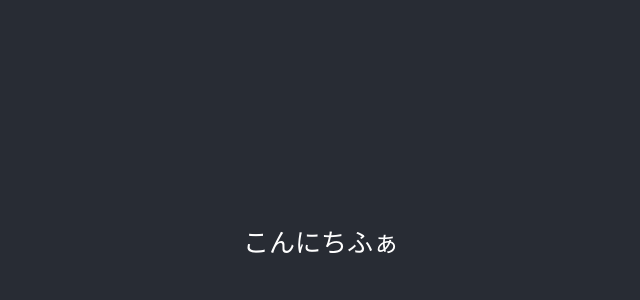
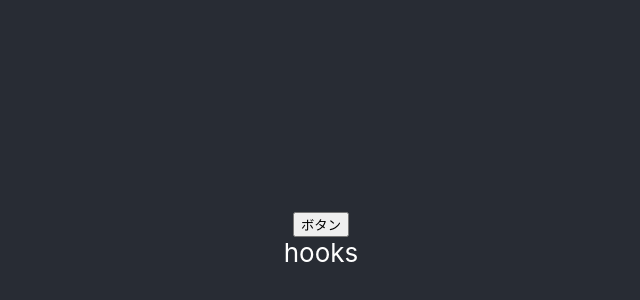
Before and after one commit to arsdeeennya/-reactHooks-, a React (Create React App) app: page / in a window 1280 px wide. Shown: the part 160-460 px from the top of the page, without its empty margins (319-959 px from the left). Built offline with nearby package versions, Linux system fonts and the light colour scheme.

Commit message:
クリックイベント実装

```diff
--- a/src/App.js
+++ b/src/App.js
@@ -7,7 +7,7 @@ function App() {
   return (
     <div className="App">
       <header className="App-header">
-        <Basic1/>
+        <Basic1 name="hooks"/>
       </header>
     </div>
   );
--- a/src/components/Basic1.js
+++ b/src/components/Basic1.js
@@ -1,9 +1,14 @@
 import React from "react"
 
-const Basic1 = () => {
+const Basic1 = (props) => {
+	const clickHandler = () =>{
+		console.log("クリックしたよ");
+	}
+
 	return (
 		<React.Fragment>
-			こんにちふぁ
+			<button onClick={clickHandler}>ボタン</button>
+			{ props.name }
 		</React.Fragment>
 	)
 }
```
